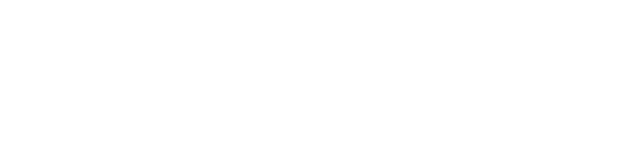
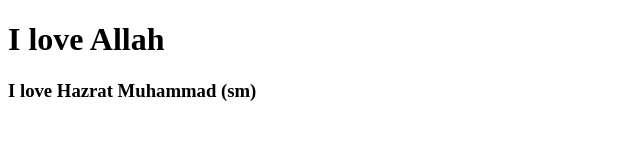
Before and after one commit to masum45299/my-second-repo, a plain HTML site: page index.html in a window 1280 px wide. Shown: the whole page, without its empty margins (0-640 px from the left). Drawn offline with Linux system fonts and the light colour scheme.

Commit message:
Added header

```diff
--- a/index.html
+++ b/index.html
@@ -7,6 +7,8 @@
     <title>second github repo</title>
 </head>
 <body>
+    <h1>I love Allah</h1>
+    <h3>I love Hazrat Muhammad (sm)</h3>
 
 </body>
 </html>
```
